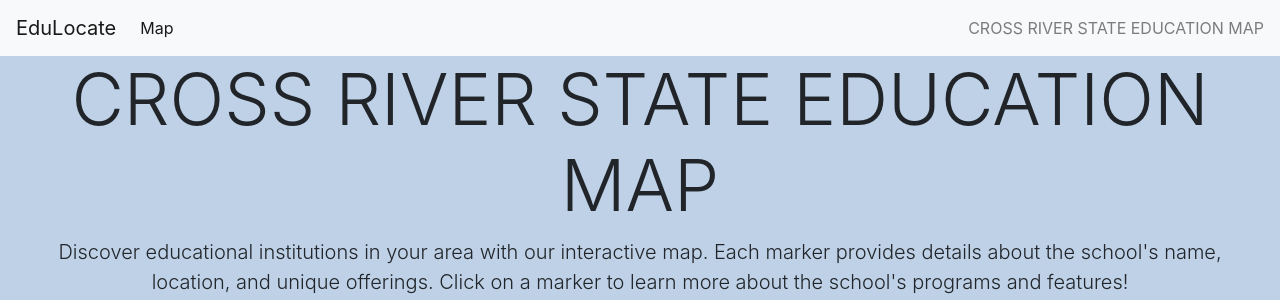
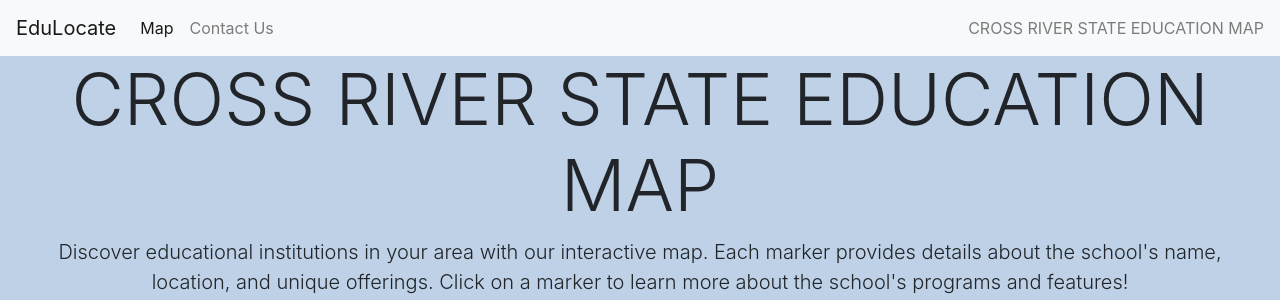
Before and after one commit to dlanod101/EduLocate, a Django app: template templates/index.html in a window 1280 px wide. Shown: the top 300 px of the page. Run offline with Django 4.2, Linux system fonts and the light colour scheme; the template is opened without the code that fills it, so the values that code supplies are empty.

Commit message:
Update index.html

```diff
--- a/templates/index.html
+++ b/templates/index.html
@@ -36,6 +36,9 @@
           <ul class="navbar-nav mr-auto">
             <li class="nav-item active">
               <a class="nav-link" href="{% url 'index' %}">Map <span class="sr-only">(current)</span></a>
+            </li>
+            <li class="nav-item">
+              <a class="nav-link" href="mailto:edulocate101@gmail.com">Contact Us</a>
             </li>
           </ul>
           <span class="navbar-text">
```
